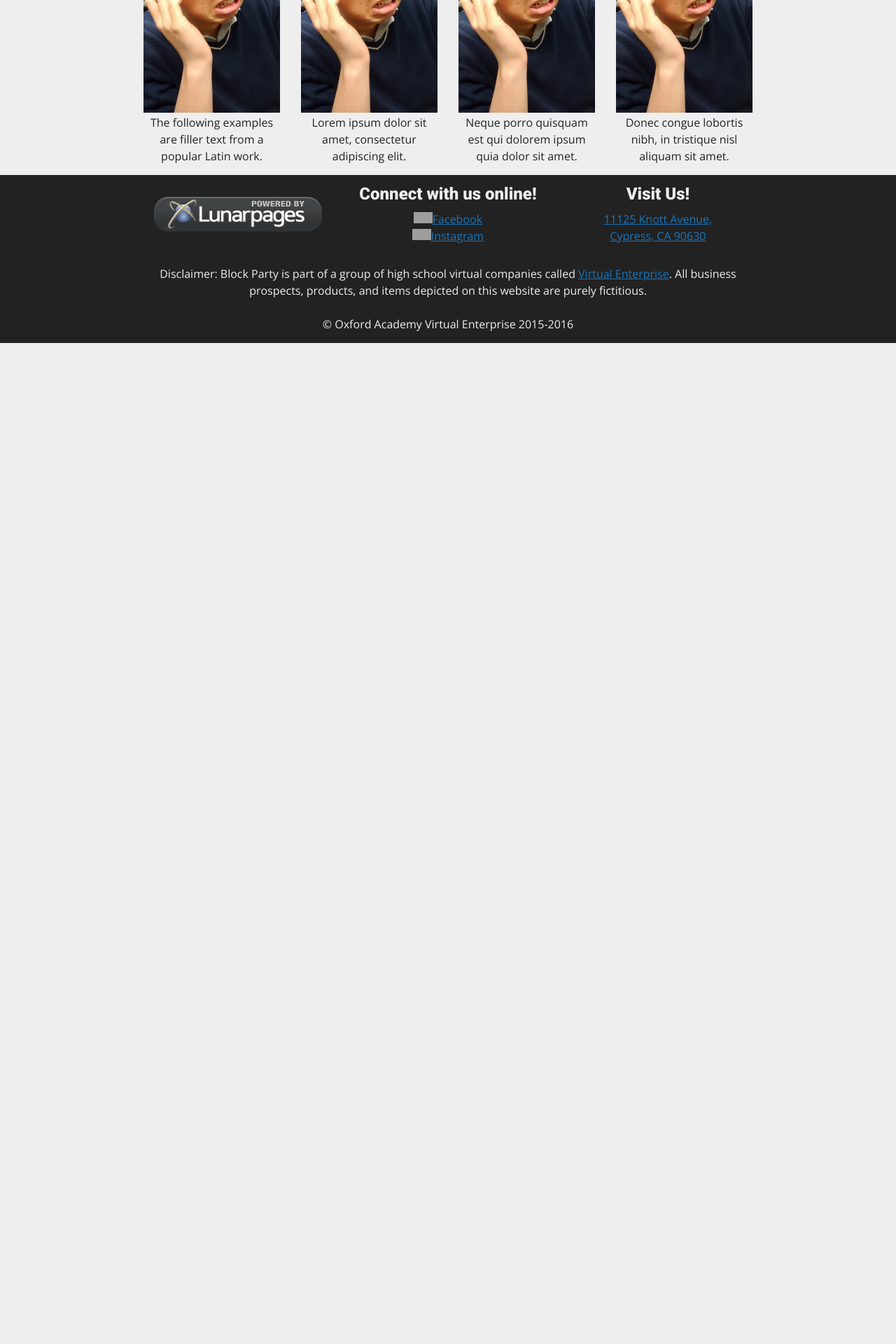
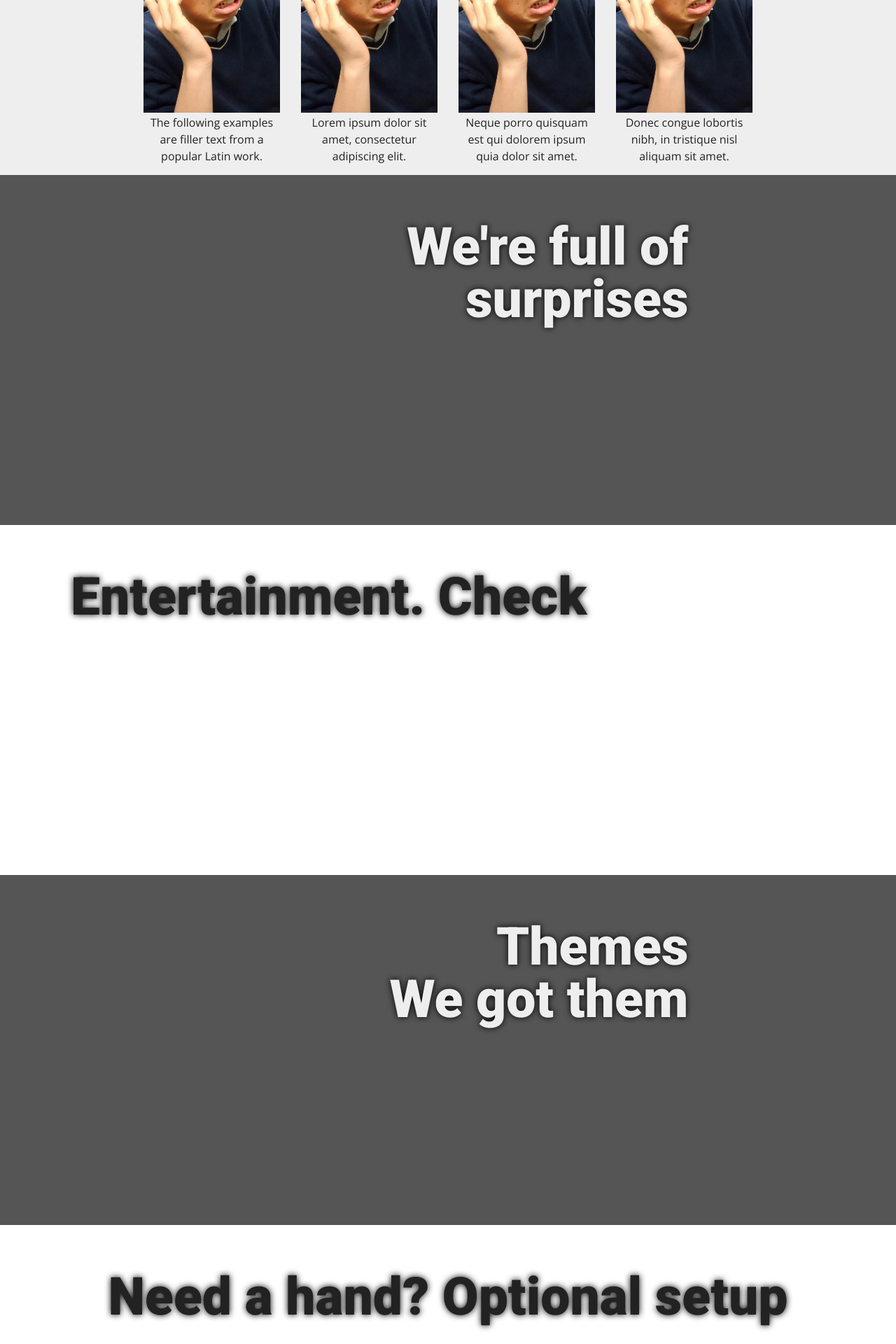
Before and after one commit to OAVE1516/oave1516.github.io, a PHP site: page / in a window 1280 px wide. Shown: the part 578-2498 px from the top of the page at 70% size. Before the commit the page ends 1068 px from the top, so only its background shows below. Run offline with PHP 8.4, Linux system fonts and the light colour scheme; grey boxes are pictures that could not be loaded.

Commit message:
Main Page Updates [alternating backgrounds and headings]

```diff
--- a/css/aayush.css
+++ b/css/aayush.css
@@ -26,3 +26,43 @@ h2{
     text-shadow: 0 0 10px #000;
     text-align: center;
 }
+
+.altcontainergray{
+    height: 500px;
+    width: auto;
+    background-color: #555555;
+
+}
+
+.altcontainerwhite{
+    height: 500px;
+    width: auto;
+    background-color: #ffffff;
+
+}
+
+#title1{
+    font-size: 75px;
+    text-align: right;
+    padding-top: 50px;
+}
+
+#title2{
+    font-size: 75px;
+    padding-top: 50px;
+    text-align: right;
+    color: #222222;
+}
+
+#title3{
+    font-size: 75px;
+    padding-top: 50px;
+    text-align: right;
+}
+
+#title4{
+    font-size: 75px;
+    padding-top: 50px;
+    text-align: center;
+    color: #222222;
+}
--- a/css/style.css
+++ b/css/style.css
@@ -73,6 +73,7 @@ table {
 .col-7 {width: 58.33%;}
 .col-8 {width: 66.66%;}
 .col-9 {width: 75%;}
+.col-9_5 {width: 78%}
 .col-10 {width: 83.33%;}
 .col-11 {width: 91.66%;}
 .col-12 {width: 100%;}
--- a/index.html
+++ b/index.html
@@ -49,6 +49,41 @@
             </div>
         </div>
     </div>
+
+        <div class="row">
+            <div class="altcontainergray">
+                <div class="col-9_5">
+                    <h2 id="title1">We're full of<br>surprises</h2>
+                </div>
+            </div>
+        </div>
+
+        <div class="row">
+            <div class="altcontainerwhite">
+                <div class="col-8">
+                    <h2 id="title2">Entertainment. Check</h2>
+                </div>
+            </div>
+        </div>
+
+        <div class="row">
+            <div class="altcontainergray">
+                <div class="col-9_5">
+                    <h2 id="title3">Themes<br>We got them</h2>
+                </div>
+            </div>
+        </div>
+        <div class="row">
+            <div class="altcontainerwhite">
+                <div class="col-12">
+                    <h2 id="title4">Need a hand? Optional setup</h2>
+                </div>
+            </div>
+        </div>
+
+    </div>
+
+
 </body>
     <footer>
         <div class="row">
```
